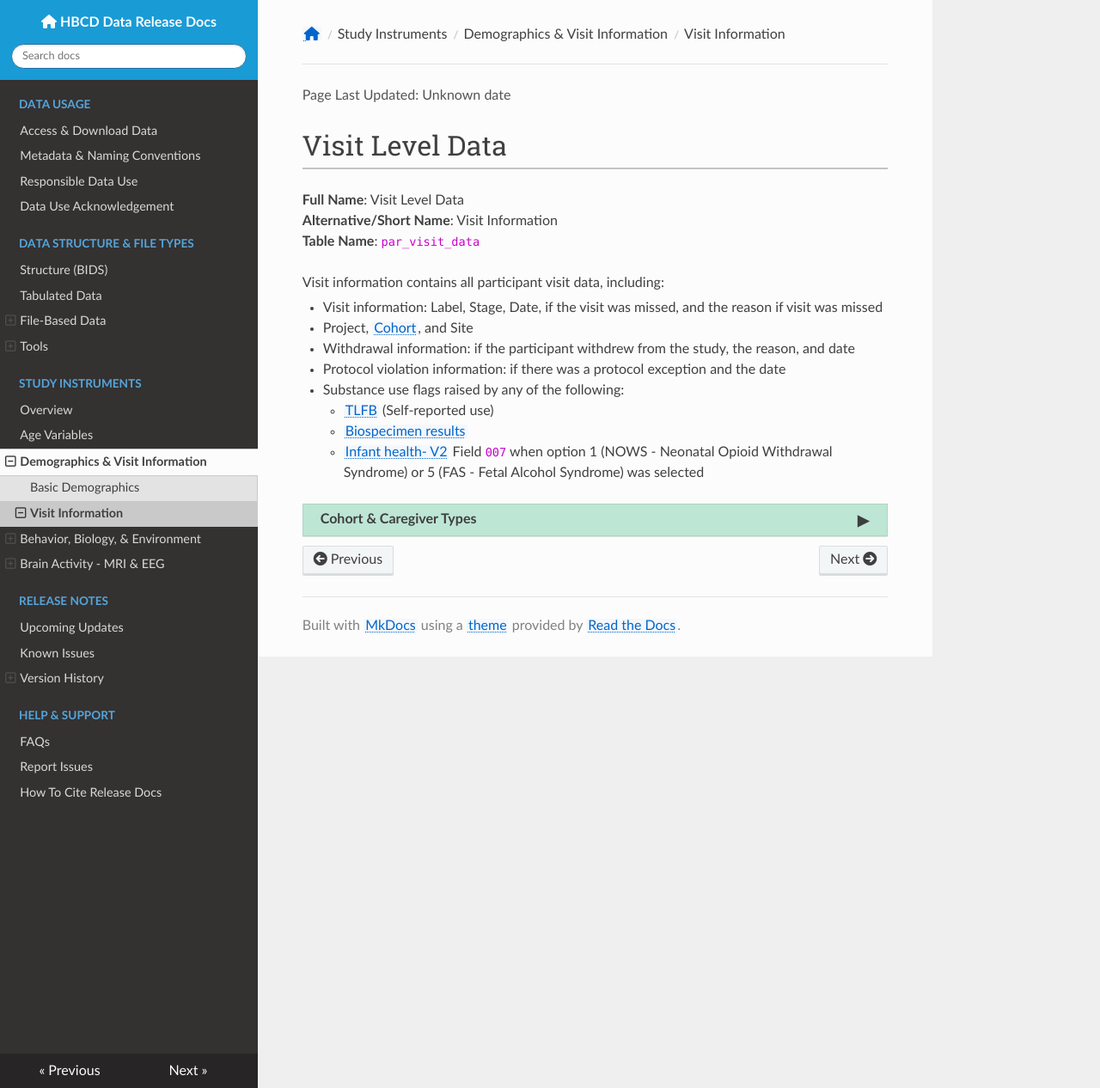
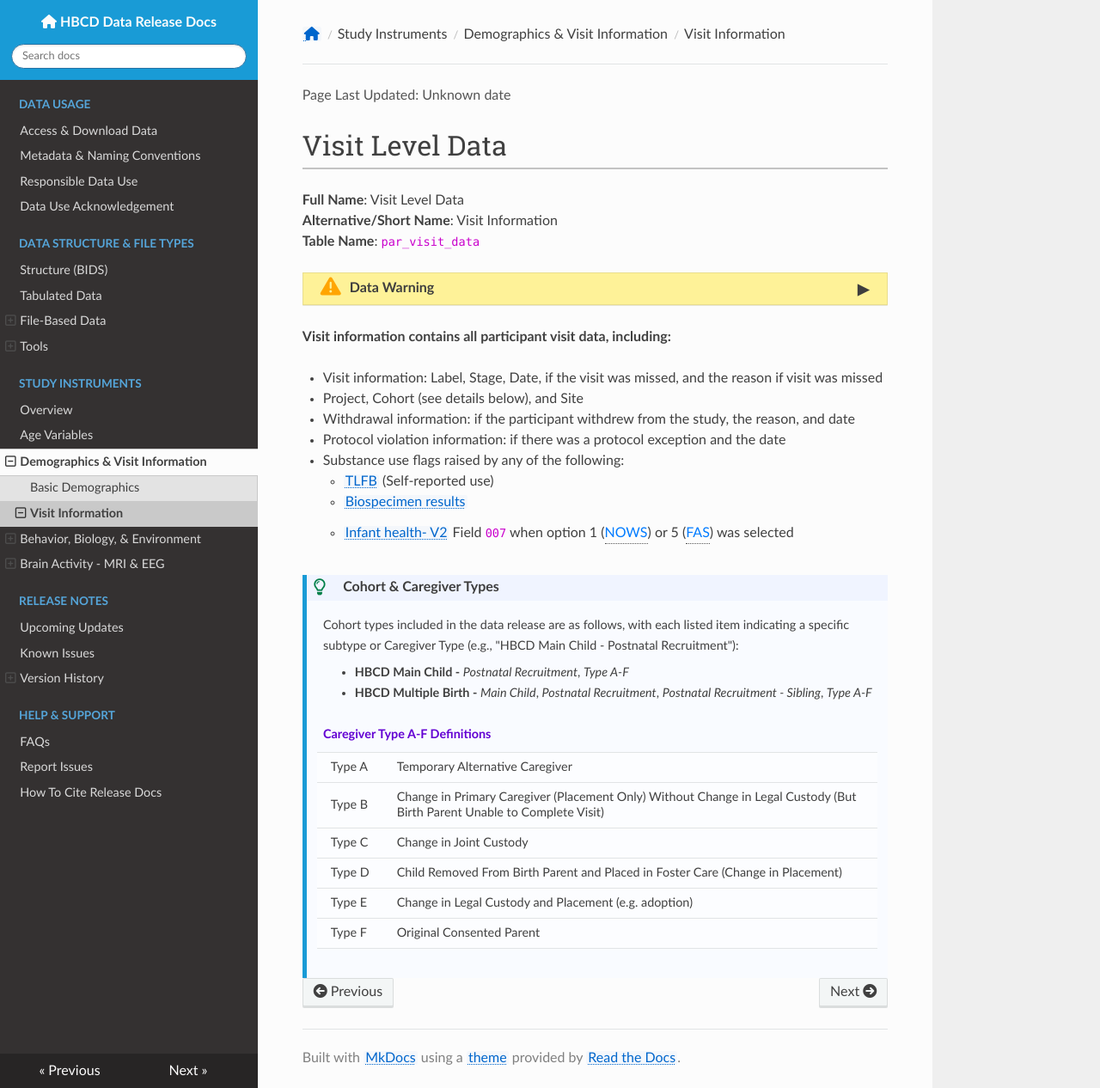
Before and after one commit to nbdc-datahub/hbcd-docs, an MkDocs documentation site: the page built from docs/instruments/demo/visitinfo.md, in a window 1280 px wide and 1266 px high. Shown: the whole window at 86% size. Built offline with MkDocs 1.6.1, drawn with Linux system fonts in a browser that asks for light colours; nearby versions of some CDN libraries.

Commit message:
add visit info data warning

```diff
--- a/docs/instruments/demo/visitinfo.md
+++ b/docs/instruments/demo/visitinfo.md
@@ -4,32 +4,48 @@
 **Alternative/Short Name**: Visit Information
 **Table Name**: `par_visit_data`
 
-<p style="margin: 0 0 5px;">Visit information contains all participant visit data, including:</p>
-<ul>
-<li>Visit information: Label, Stage, Date, if the visit was missed, and the reason if visit was missed</li>
-<li>Project, <a href="#cohorts">Cohort</a>, and Site</li>
-<li>Withdrawal information: if the participant withdrew from the study, the reason, and date</li>
-<li>Protocol violation information: if there was a protocol exception and the date</li>
-<li>Substance use flags raised by any of the following:
-<ul>
-<li><a href="../../pregexp/su/tlfb">TLFB</a> (Self-reported use)
-<li><a href="../../#biospec">Biospecimen results</a>
-<li><a href="../../pregexp/preghealth/infanthealth">Infant health- V2</a> Field <code>007</code> when option 1 (NOWS - Neonatal Opioid Withdrawal Syndrome) or 5 (FAS - Fetal Alcohol Syndrome) was selected</li>
-</ul>
-</ul>
-
-<div id="cohorts" class="notification-banner" onclick="toggleCollapse(this)">
-  <span class="text">Cohort & Caregiver Types</span>
+<p>
+<div id="warning" class="warning-banner" onclick="toggleCollapse(this)">
+    <span class="emoji"><i class="fas fa-exclamation-triangle"></i></span>
+  <span class="text-with-link">
+  <span class="text">Data Warning</i></span>
+  <a class="anchor-link" href="#warning" title="Copy link">
+  <i class="fa-solid fa-link"></i>
+  </a>
+  </span>
   <span class="arrow">▸</span>
 </div>
-<div class="notification-collapsible-content">
+<div class="warning-collapsible-content">
+<p>Please note that participants who did not withdraw from the study (and so have a value of "no" for <code>par_visit_data_participant_withdrawal</code>) have a sentinel value of <code>12/26/1999</code>, <i>meaning no withdrawal</i>, for participant withdrawal date (<code>par_visit_data_participant_withdrawal_date</code>).</p>
+</div>
+</p>
+
+**Visit information contains all participant visit data, including:**
+
+*   Visit information: Label, Stage, Date, if the visit was missed, and the reason if visit was missed
+*   Project, Cohort (see details below), and Site
+*   Withdrawal information: if the participant withdrew from the study, the reason, and date
+*   Protocol violation information: if there was a protocol exception and the date
+*   Substance use flags raised by any of the following:
+    *   [TLFB](../pregexp/su/tlfb.md) (Self-reported use)
+    *   [Biospecimen results](../index.md/#biospec)
+    *   [Infant health- V2](../pregexp/preghealth/infanthealth.md) Field `007` when option 1 (<span class="tooltip">NOWS<span class="tooltiptext">Neonatal Opioid Withdrawal Syndrome</span></span>) or 5 (<span class="tooltip">FAS<span class="tooltiptext">Fetal Alcohol Syndrome</span></span>) was selected
+
+
+<div class="notification-banner static-banner">
+  <span class="emoji"><i class="fa-regular fa-lightbulb"></i></span>
+  <span class="text">
+    Cohort & Caregiver Types
+  </span>
+</div>
+<div class="notification-static-content">
 <p>Cohort types included in the data release are as follows, with each listed item indicating a specific subtype or Caregiver Type (e.g., "HBCD Main Child - Postnatal Recruitment"):</p>
 <ul>
-<li><strong>HBCD Main Child -</strong> <em>Postnatal Recruitment</em>, <em>Type A-F</em></li>
-<li><strong>HBCD Multiple Birth -</strong> <em>Main Child</em>, <em>Postnatal Recruitment</em>, <em>Postnatal Recruitment - Sibling</em>, <em>Type A-F</em></li>
+    <li><strong>HBCD Main Child -</strong> <em>Postnatal Recruitment</em>, <em>Type A-F</em></li>
+    <li><strong>HBCD Multiple Birth -</strong> <em>Main Child</em>, <em>Postnatal Recruitment</em>, <em>Postnatal Recruitment - Sibling</em>, <em>Type A-F</em></li>
 </ul>
-<b>Caregiver Type A-F Definitions</b>
-<table style="width: 100%; border-collapse: collapse; table-layout: fixed;">
+<p><b>Caregiver Type A-F Definitions</b></p>
+<table class="table-no-vertical-lines" style="width: 100%; border-collapse: collapse; table-layout: fixed;">
 <tbody>
     <tr>
         <td>Type A</td>
@@ -47,13 +63,9 @@
         <td>Type D</td>
         <td style="word-wrap: break-word; white-space: normal;">Child Removed From Birth Parent and Placed in Foster Care (Change in Placement)</td>
     </tr>
-    <tr>
-        <td>Type E</td>
-        <td>Change in Legal Custody and Placement (e.g. adoption)</td>
+    <tr><td>Type E</td><td>Change in Legal Custody and Placement (e.g. adoption)</td>
     </tr>
-    <tr>
-        <td>Type F</td>
-        <td>Original Consented Parent</td>
+    <tr><td>Type F</td><td>Original Consented Parent</td>
     </tr>
 </tbody>
 </table>
```
